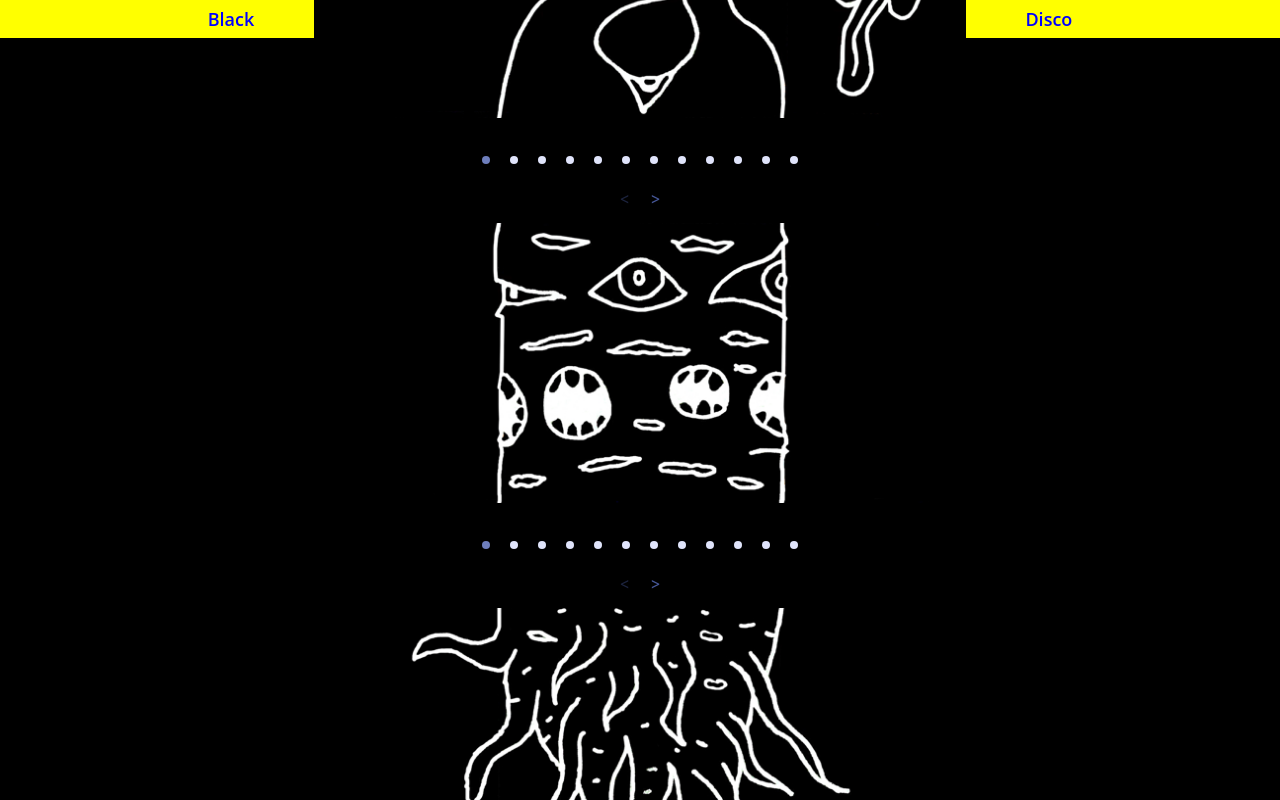
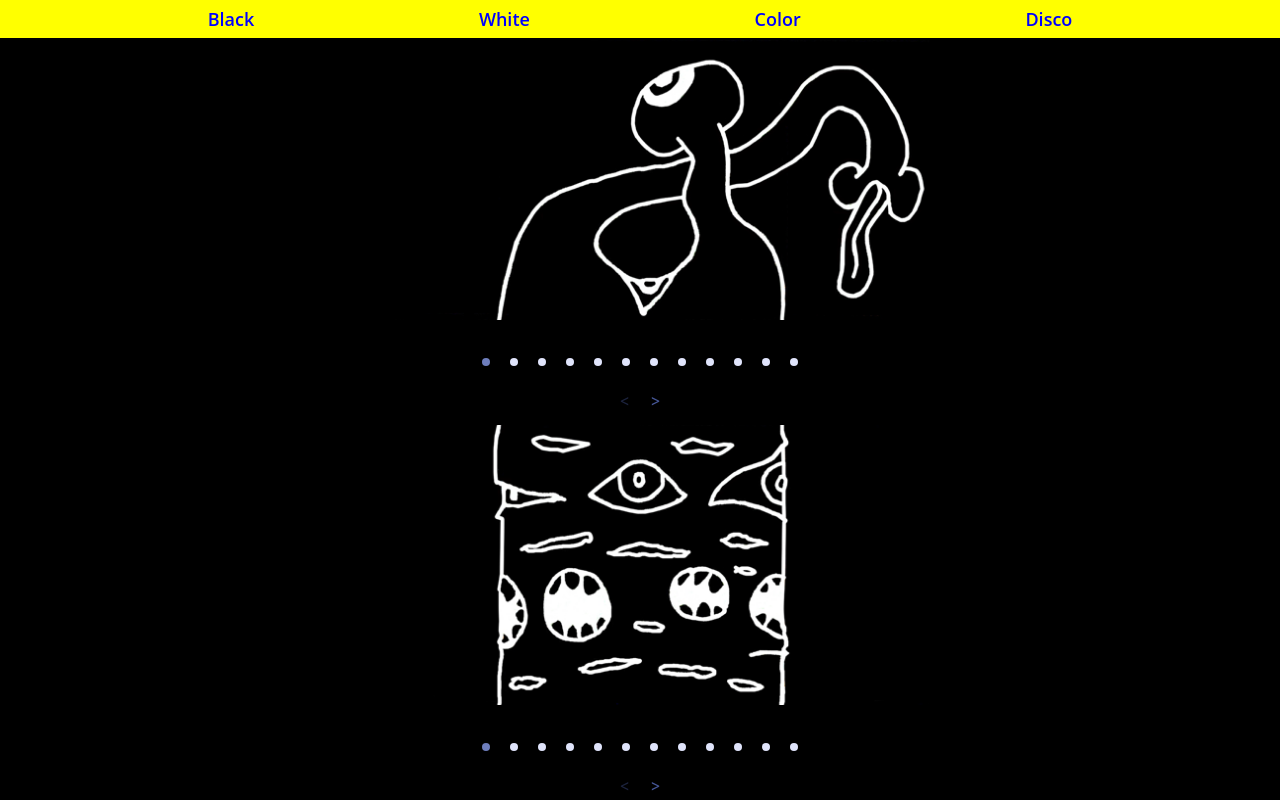
Before and after one commit to zoltanalmodo/ddisco-003, a React (Create React App) app: page /black in a window 1280 px wide. Shown: the top 800 px of the page. Built offline with nearby package versions, Linux system fonts and the light colour scheme.

Commit message:
box-sizing added +body_black updated

```diff
--- a/public/index.html
+++ b/public/index.html
@@ -24,7 +24,7 @@
       work correctly both with client-side routing and a non-root public URL.
       Learn how to configure a non-root public URL by running `npm run build`.
     -->
-    <title>React App</title>
+    <title>Doodle Disco React App</title>
   </head>
   <body>
     <noscript>You need to enable JavaScript to run this app.</noscript>
--- a/src/App.css
+++ b/src/App.css
@@ -1,8 +1,12 @@
+
+* {
+  box-sizing: border-box;
+}
 
 .body_black {
   text-align: center;
-  height: 100vh;
-  width: 100vw;
+  height: auto;
+  width: auto;
   display: flex;
   flex-direction: column;
   justify-content: center;
@@ -29,7 +33,10 @@
 
 .carousel_black {
   background-color: black;
-  margin-top: 30px;
+  margin-top: 40px;
+
+  max-height: 100vh;
+  max-width: 100vw;
 }
 
 button {
```
